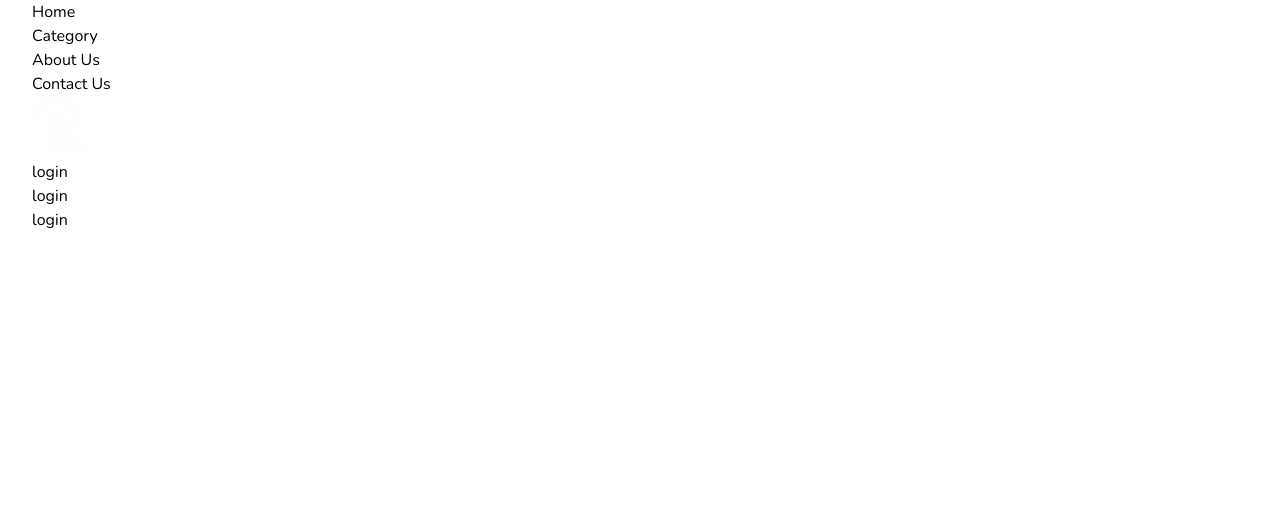
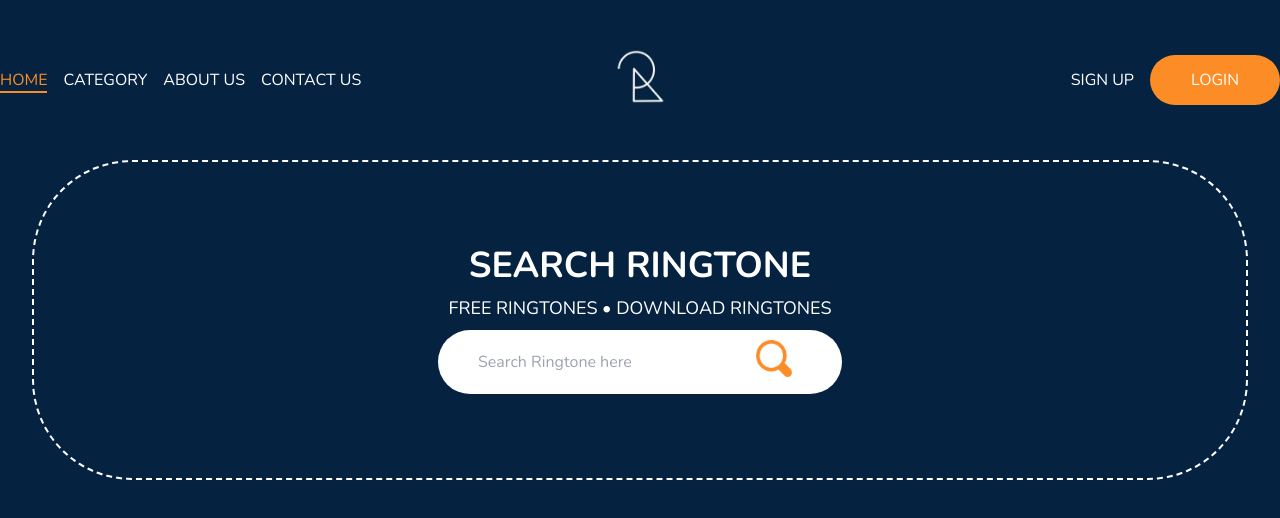
Before and after one commit to dhimankamal/ringtonez-nextjs, a Next.js app: page / in a window 1280 px wide. Shown: the top 518 px of the page. Built offline with nearby package versions, Linux system fonts and the light colour scheme.

Commit message:
search bar ready

```diff
--- a/components/Navbar.js
+++ b/components/Navbar.js
@@ -1,9 +1,12 @@
 import React from 'react'
 import Link from 'next/link'
 import Image from 'next/image'
+import { useRouter } from 'next/router';
 import Logo from '../assets/images/logo.png'
 
 export default function Navbar () {
+
+  const router = useRouter();
   let NavData = [
     {
       name: 'Home',
@@ -24,35 +27,30 @@ export default function Navbar () {
   ]
   return (
     <section>
-      <div>
-        <div>
-          <ul>
-            {NavData.map(list => (
+      <div className='container flex justify-between mx-auto my-12 text-tonez-white items-center font-light text-base uppercase'>
+        <div className='flex-1'>
+          <ul className='flex space-x-4 '>
+            {NavData.map((list,key) => (
               <li>
-                <Link href='/'>
-                  <a aria-current='page'>{list.name}</a>
+                <Link href={list.href}>
+                  <a key={key} aria-current='page' className={((router.pathname == list.href) ? "text-tonez-orange border-b-2 border-tonez-orange " : "")+ "hover:text-tonez-orange" }  >{list.name}</a>
                 </Link>
               </li>
             ))}
           </ul>
         </div>
-        <div>
+        <div >
           <Image src={Logo} alt="logo"/>
         </div>
 
-        <div>
-          <div>
-            <Link href='/'>
-              <a aria-current='page'>login</a>
-            </Link>
-          </div>
-          <ul>
+        <div className='flex-1'>
+          <ul className='flex space-x-4 justify-end items-center'>
             <li>
               <Link href='/'>
-                <a aria-current='page'>login</a>
+                <a className='uppercase' aria-current='page'>sign up</a>
               </Link>
             </li>
-            <li>
+            <li className='w-[130px] h-[50px] rounded-full bg-tonez-orange flex items-center justify-center'>
               <Link href='/'>
                 <a aria-current='page'>login</a>
               </Link>
--- /dev/null
+++ b/components/SearchHeader.js
@@ -0,0 +1,26 @@
+import React from 'react'
+import SearchIcon from '../assets/images/search.png'
+import Image from 'next/image'
+
+export default function SearchHeader () {
+  return (
+    <>
+      <div className='container flex justify-center mx-auto my-10 w-full items-center h-80 border-2 border-dashed border-tonez-white rounded-[100px] text-tonez-white flex-col space-y-2'>
+        <span className='text-4xl uppercase font-bold'>Search Ringtone</span>
+        <span className='uppercase text-lg'>
+          Free Ringtones • Download Ringtones
+        </span>
+        <div className='bg-tonez-white w-1/3 rounded-full flex items-center justify-between px-10 '>
+          <input
+            type='text'
+            className='text-tonez-blue focus:outline-0 w-full'
+            placeholder='Search Ringtone here'
+          />
+          <button className='w-16 h-16 p-2.5' type='submit'>
+            <Image src={SearchIcon} alt='searchIcon' />
+          </button>
+        </div>
+      </div>
+    </>
+  )
+}
--- a/pages/_app.js
+++ b/pages/_app.js
@@ -1,7 +1,13 @@
+import Navbar from '../components/Navbar'
 import '../styles/globals.css'
 
-function MyApp({ Component, pageProps }) {
-  return <Component {...pageProps} />
+function MyApp ({ Component, pageProps }) {
+  return (
+    <>
+      <Navbar />
+      <Component {...pageProps} />
+    </>
+  )
 }
 
 export default MyApp
--- a/pages/index.js
+++ b/pages/index.js
@@ -1,5 +1,5 @@
 import Head from 'next/head'
-import Navbar from '../components/Navbar'
+import SearchHeader from '../components/SearchHeader'
 import styles from '../styles/Home.module.css'
 
 export default function Home () {
@@ -10,8 +10,7 @@ export default function Home () {
         <meta name='description' content='Generated by create next app' />
       </Head>
       <div>
-        <Navbar />
-
+         <SearchHeader />
       </div>
     </div>
   )
--- a/styles/globals.css
+++ b/styles/globals.css
@@ -7,4 +7,5 @@
 
 body{
   font-family: 'Nunito', sans-serif;
+  background-color: #052341 ;
 }
```
